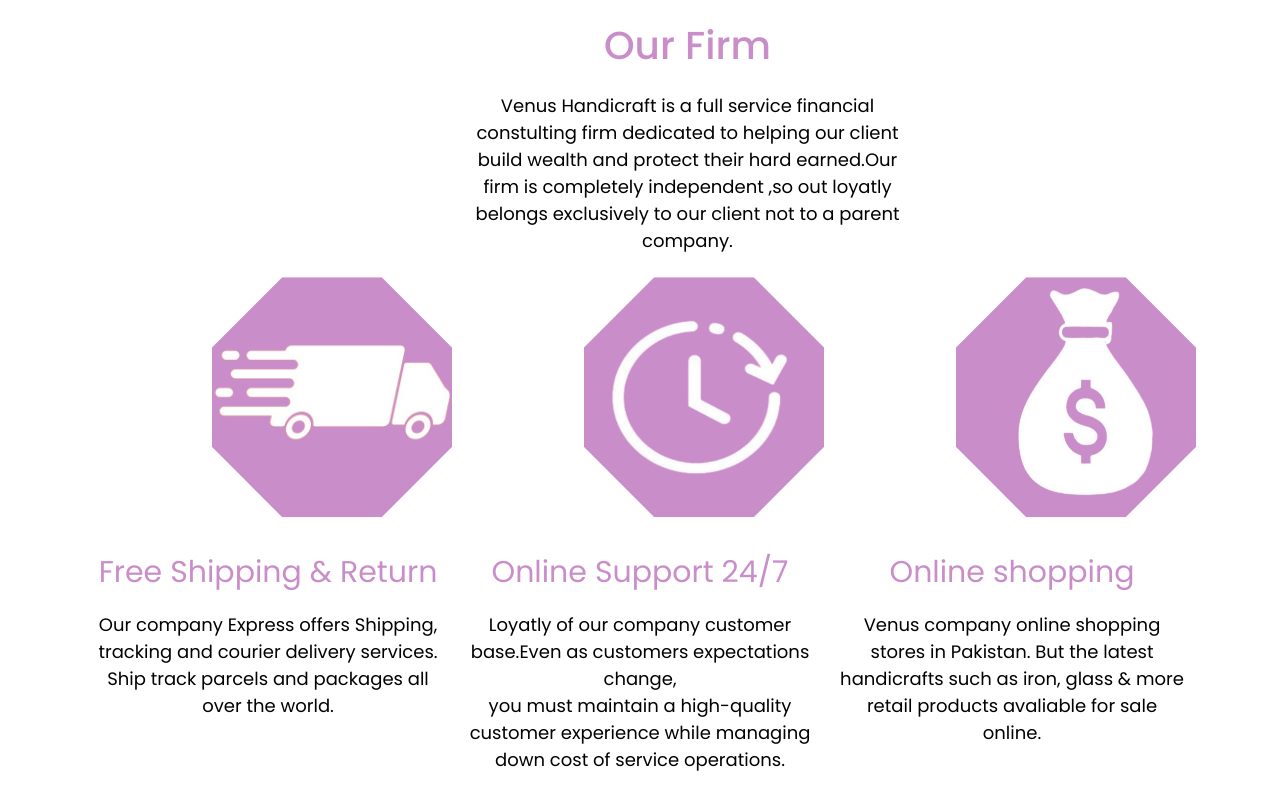
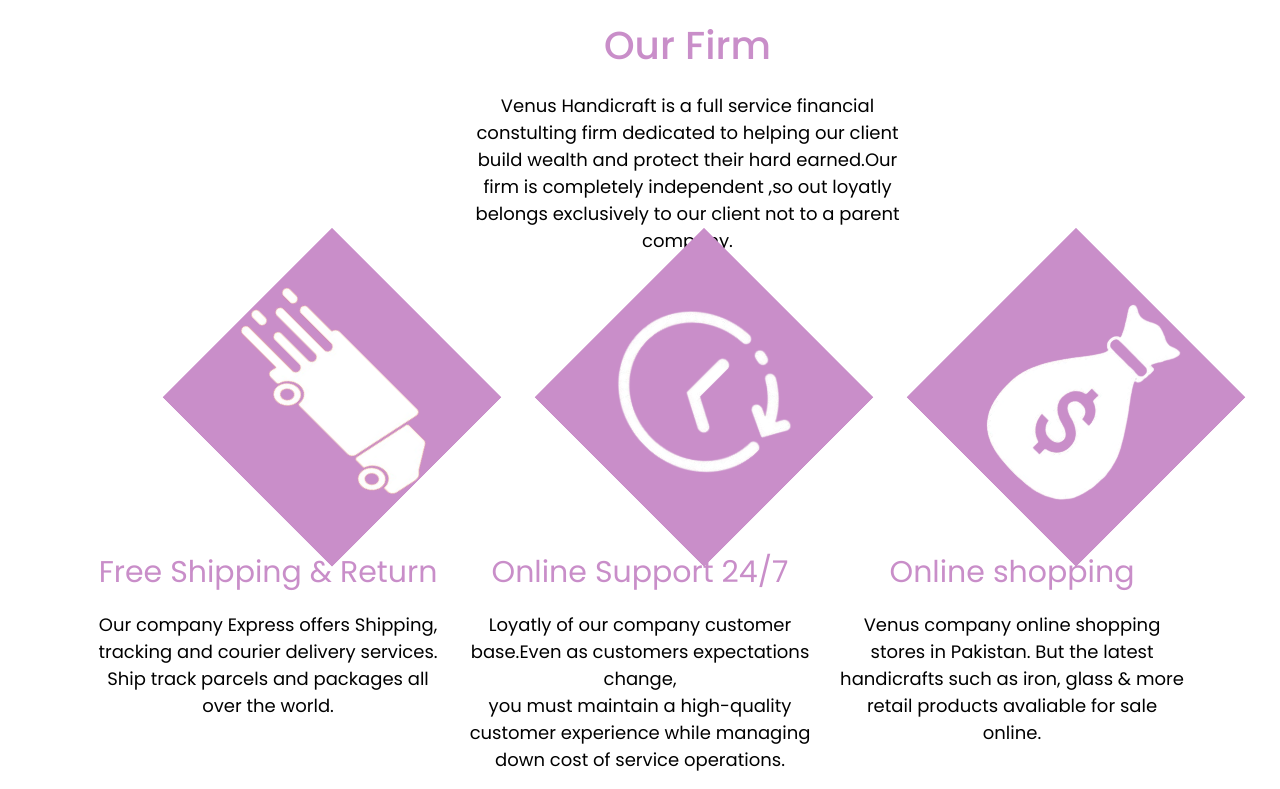
Before and after one commit to Bismaasif916/VHC-Project, a plain HTML site: page index.html in a window 1280 px wide. Shown: the part 800-1589 px from the top of the page. Drawn offline with nearby package versions, Linux system fonts and the light colour scheme; a web font is replaced by a local one.

Commit message:
new changes

```diff
--- a/assets/css/index.css
+++ b/assets/css/index.css
@@ -114,7 +114,7 @@
     margin-left: 70px;
 }
 .img2{
-    transform: scale(1.0) rotate(-45deg);
+    /* transform: scale(1.0) rotate(-45deg);  */
 }
 .content-3{
     /* position: relative; */
```
